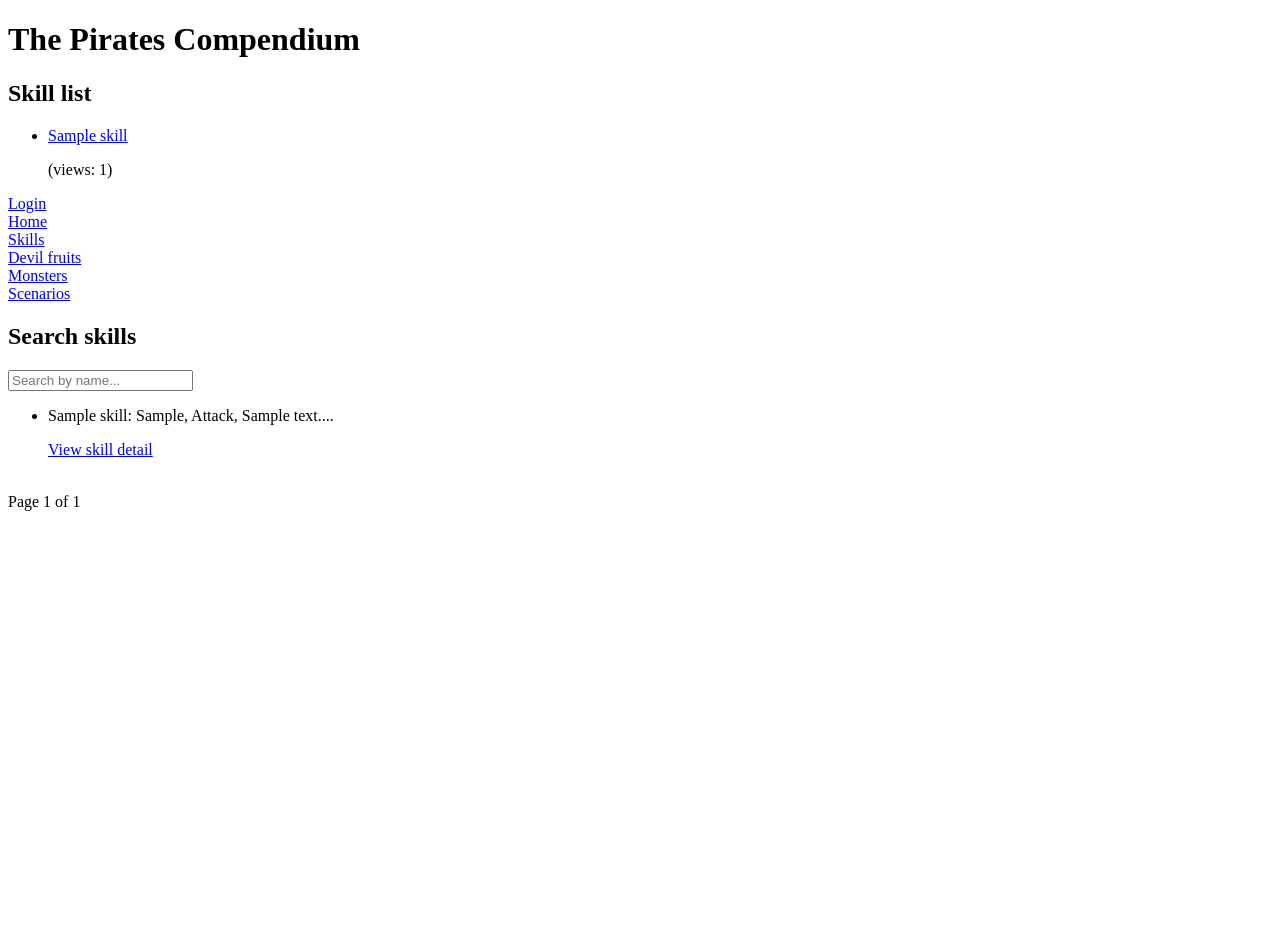
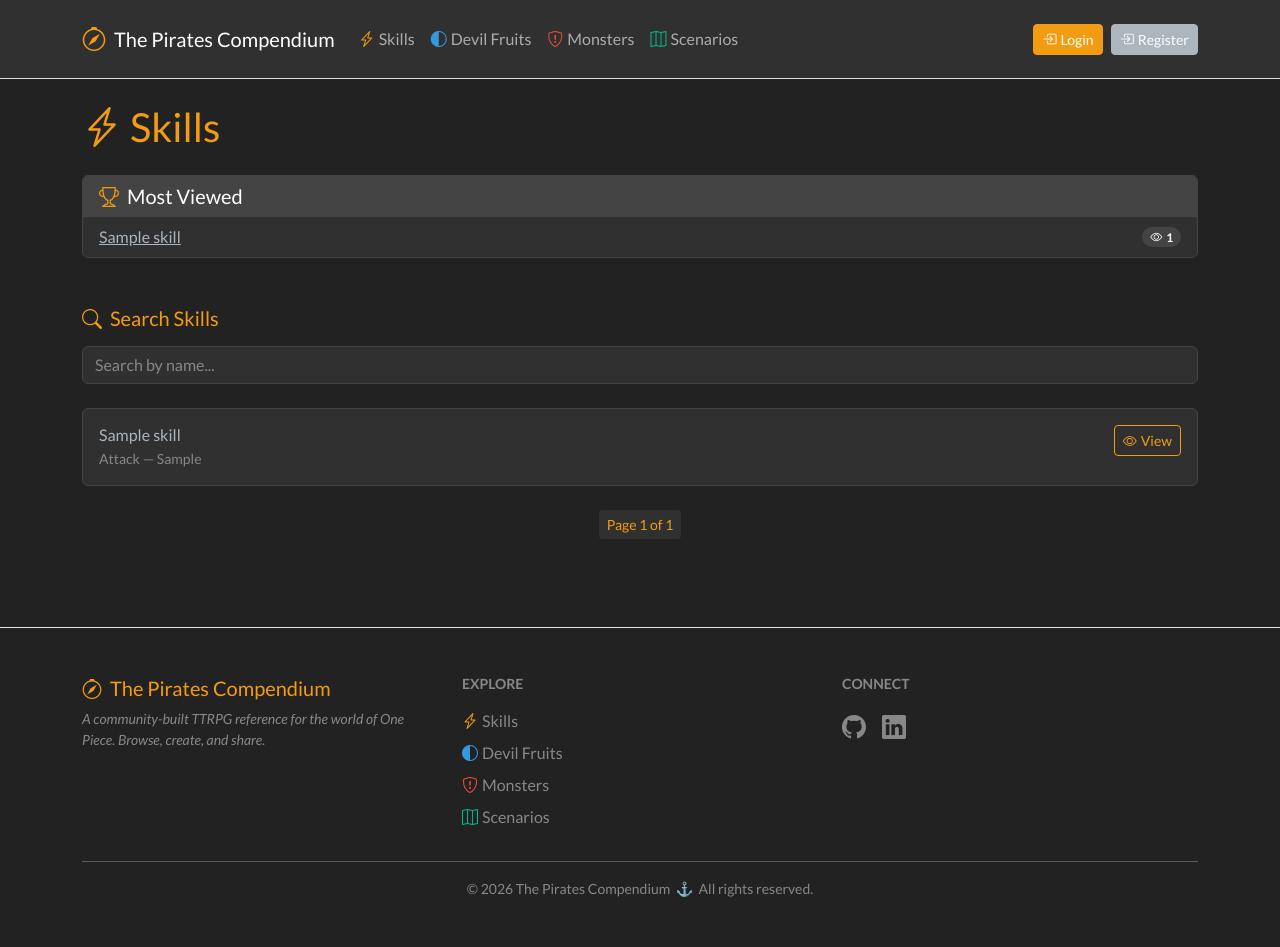
Before and after one commit to SerhiiHryniuk/the-pirates-compendium, a Django app: page /compendium/skills/ in a window 1280 px wide. Before the commit the page ends 511 px from the top, so only its background shows below. Run offline with Django 5.2, Linux system fonts and the light colour scheme; tables that the repository leaves empty hold one stand-in row (values such as "Sample post"); some libraries are stand-ins or nearby versions.

Commit message:
style: adding a styles to skill list page and search via Bootstrap darkly

```diff
--- a/templates/compendium/skills_templates/skill_list.html
+++ b/templates/compendium/skills_templates/skill_list.html
@@ -1,83 +1,127 @@
-<!DOCTYPE html>
-<html lang="en">
-<head>
-  <meta charset="UTF-8">
-  <title>The Pirates Compendium - Skill list</title>
-  <script src="https://unpkg.com/htmx.org@1.9.10"></script>
-</head>
-<body>
-  <h1>The Pirates Compendium</h1>
-  <h2>Skill list</h2>
-  <ul>
+{% extends "compendium/base.html" %}
+
+{% block title %}Skills — The Pirates Compendium{% endblock %}
+
+{% block content %}
+
+  <div class="d-flex justify-content-between align-items-center mb-4">
+    <h2 class="text-warning mb-0">
+      <i class="bi bi-lightning-charge me-2"></i>Skills
+    </h2>
+    {% if user.is_authenticated %}
+      <a href="{% url 'compendium:skill_create' %}" class="btn btn-warning btn-sm">
+        <i class="bi bi-plus-circle me-1"></i>Add Skill
+      </a>
+    {% endif %}
+  </div>
+
+  <div class="card border-secondary mb-5">
+    <div class="card-header border-secondary">
+      <h5 class="mb-0"><i class="bi bi-trophy me-2 text-warning"></i>Most Viewed</h5>
+    </div>
+    <ul class="list-group list-group-flush">
       {% for skill in top_skills %}
-      <li>
-        <a href="{% url "compendium:skill_detail" slug=skill.slug %}">{{ skill.name }}</a>
-        <p>(views: {{ skill.view_count }})</p>
+        <li class="list-group-item d-flex justify-content-between align-items-center bg-transparent border-secondary">
+          <a href="{% url 'compendium:skill_detail' slug=skill.slug %}" class="text-light">
+            {{ skill.name }}
+          </a>
+          <span class="badge bg-secondary rounded-pill">
+            <i class="bi bi-eye me-1"></i>{{ skill.view_count }}
+          </span>
+        </li>
+      {% empty %}
+        <li class="list-group-item text-muted fst-italic bg-transparent border-secondary">
+          No skills yet.
         </li>
       {% endfor %}
     </ul>
-  {% if user.is_authenticated %}
-    <p>User: {{ user.username }}</p>
-    <form action="{% url "logout" %}" method=post>
-      {% csrf_token %}
-      <input type="hidden" name="next" value="{{ request.path }}" />
-      <button type="submit">Logout</button>
-    </form>
-    <a href="{% url "compendium:skill_create" %}">Add skill</a>
-  {% else %}
-    <a href="{% url "login" %}">Login</a>
-  {% endif %}
-  <br>
-  <a href="{% url "compendium:index" %}">Home</a>
-  <br>
-  <a href="{% url "compendium:skill_list" %}">Skills</a>
-  <br>
-  <a href="{% url "compendium:devil_fruit_list" %}">Devil fruits</a>
-  <br>
-  <a href="{% url "compendium:monster_list" %}">Monsters</a>
-  <br>
-  <a href="{% url "compendium:scenario_list" %}">Scenarios</a>
-  <h2>Search skills</h2>
-  <label>
+  </div>
+
+  <div class="mb-4">
+    <h5 class="text-warning mb-3">
+      <i class="bi bi-search me-2"></i>Search Skills
+    </h5>
     <input
       type="text"
       name="search"
+      class="form-control bg-dark text-light border-secondary"
       placeholder="Search by name..."
       hx-get="{% url 'compendium:skill_search' %}"
       hx-trigger="keyup changed delay:300ms"
       hx-target="#skill-results"
     >
-  </label>
+  </div>
+
   <div id="skill-results">
     {% if skill_list %}
-      <ul>
+      <div class="row g-3">
         {% for skill in skill_list %}
-          <li>
-            <p>{{ skill }}</p>
-            <a href="{% url "compendium:skill_detail" slug=skill.slug %}">View skill detail</a>
-            <br>
-            {% if user.is_authenticated %}
-              <a href="{% url "compendium:skill_update" slug=skill.slug %}">Edit skill detail</a>
-            {% endif %}
-            <br>
+          <div class="col-12">
+            <div class="card border-secondary">
+              <div class="card-body d-flex justify-content-between align-items-start">
+
+                <div>
+                  <h6 class="card-title mb-1 text-light">{{ skill.name }}</h6>
+                  <p class="text-muted small mb-0">{{ skill.skill_type }} — {{ skill.dmg_dice }}</p>
+                </div>
+
+                <div class="d-flex gap-2 flex-shrink-0 ms-3">
+                  <a href="{% url 'compendium:skill_detail' slug=skill.slug %}"
+                     class="btn btn-outline-warning btn-sm">
+                    <i class="bi bi-eye me-1"></i>View
+                  </a>
                   {% if user == skill.author %}
-              <a href="{% url "compendium:skill_delete" slug=skill.slug %}">Delete skill</a>
-            {% endif %}
-          </li>
-        {% endfor %}
-      </ul>
-      <p>Page {{ page_obj.number }} of {{ page_obj.paginator.num_pages }}</p>
-      {% if page_obj.has_previous %}
-        <a href="?page=1">First</a>
-        <a href="?page={{ page_obj.previous_page_number }}">Previous</a>
-      {% endif %}
-      {% if page_obj.has_next %}
-        <a href="?page={{ page_obj.next_page_number }}">Next</a>
-        <a href="?page={{ page_obj.paginator.num_pages }}">Last</a>
-      {% endif %}
-    {% else %}
-      <p>No skills yet.</p>
+                    <a href="{% url 'compendium:skill_update' slug=skill.slug %}"
+                       class="btn btn-outline-light btn-sm">
+                      <i class="bi bi-pencil me-1"></i>Edit
+                    </a>
+                    <a href="{% url 'compendium:skill_delete' slug=skill.slug %}"
+                       class="btn btn-outline-danger btn-sm">
+                      <i class="bi bi-trash me-1"></i>Delete
+                    </a>
                   {% endif %}
                 </div>
-</body>
-</html>
+
+              </div>
+            </div>
+          </div>
+        {% endfor %}
+      </div>
+
+      <nav class="mt-4">
+        <ul class="pagination pagination-sm justify-content-center">
+          {% if page_obj.has_previous %}
+            <li class="page-item">
+              <a class="page-link bg-dark text-light border-secondary" href="?page=1">First</a>
+            </li>
+            <li class="page-item">
+              <a class="page-link bg-dark text-light border-secondary"
+                 href="?page={{ page_obj.previous_page_number }}">Previous</a>
+            </li>
+          {% endif %}
+
+          <li class="page-item disabled">
+            <span class="page-link bg-dark text-warning border-secondary">
+              Page {{ page_obj.number }} of {{ page_obj.paginator.num_pages }}
+            </span>
+          </li>
+
+          {% if page_obj.has_next %}
+            <li class="page-item">
+              <a class="page-link bg-dark text-light border-secondary"
+                 href="?page={{ page_obj.next_page_number }}">Next</a>
+            </li>
+            <li class="page-item">
+              <a class="page-link bg-dark text-light border-secondary"
+                 href="?page={{ page_obj.paginator.num_pages }}">Last</a>
+            </li>
+          {% endif %}
+        </ul>
+      </nav>
+
+    {% else %}
+      <p class="text-muted fst-italic">No skills found.</p>
+    {% endif %}
+  </div>
+
+{% endblock %}
```
Also changed, not shown: templates/compendium/skills_templates/skill_search_results.html (+60 -30 lines). Lines whose indentation alone changed are shown as unchanged.
